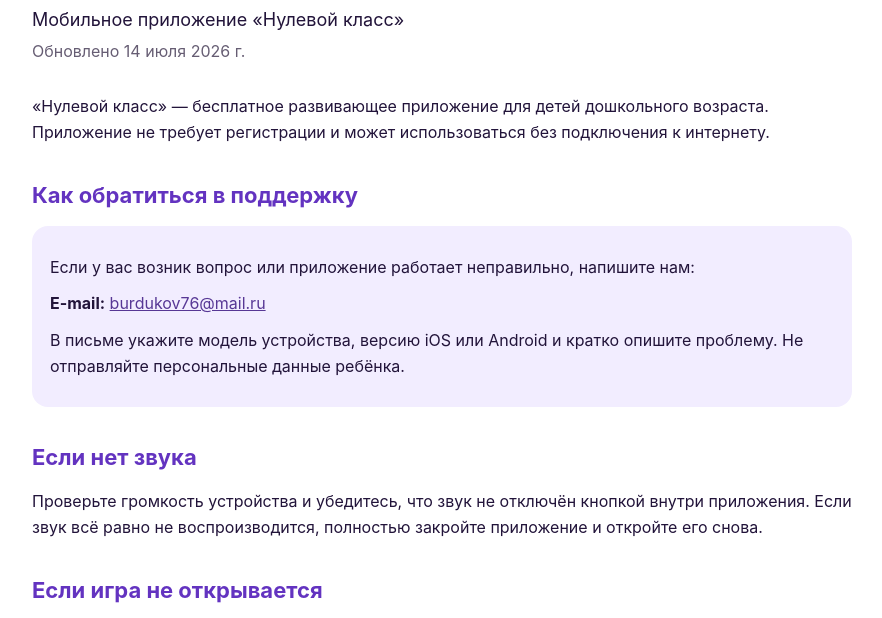
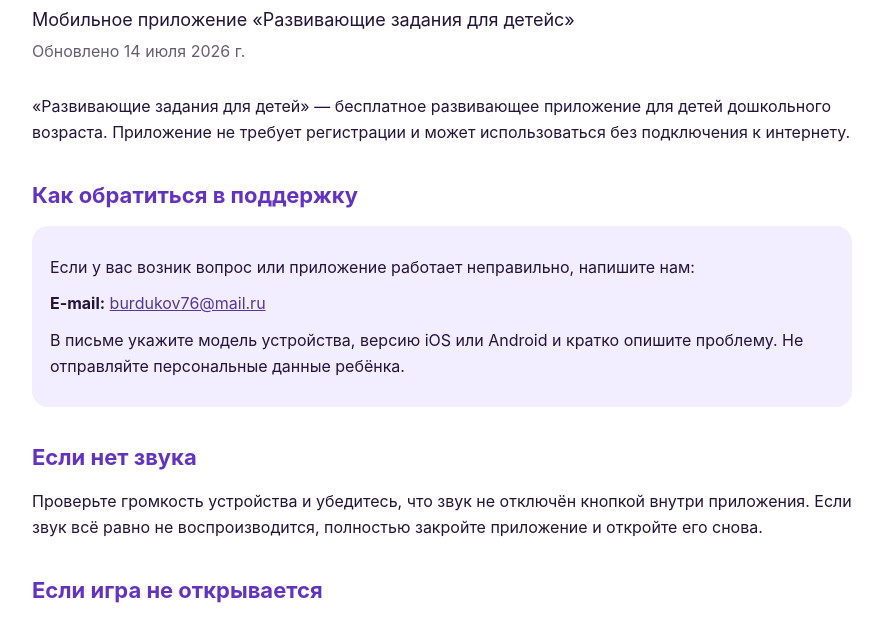
Before and after one commit to meosn/ChildGame-privacy, a plain HTML site: page support.html in a window 1280 px wide. Shown: the part 126-744 px from the top of the page, without its empty margins (198-1080 px from the left). Drawn offline with Linux system fonts and the light colour scheme.

Commit message:
sup_change

```diff
--- a/support.html
+++ b/support.html
@@ -3,8 +3,8 @@
 <head>
   <meta charset="utf-8">
   <meta name="viewport" content="width=device-width, initial-scale=1">
-  <meta name="description" content="Поддержка мобильного приложения «Нулевой класс»">
-  <title>Поддержка — Нулевой класс</title>
+  <meta name="description" content="Поддержка мобильного приложения «Развивающие задания для детей»">
+  <title>Поддержка — Развивающие задания для детей</title>
   <style>
     :root { color-scheme: light; font-family: -apple-system, BlinkMacSystemFont, "Segoe UI", sans-serif; }
     body { margin: 0; color: #22143a; background: #f7f5ff; line-height: 1.65; }
@@ -23,10 +23,10 @@
 <body>
 <main>
   <h1>Поддержка</h1>
-  <p class="subtitle">Мобильное приложение «Нулевой класс»</p>
+  <p class="subtitle">Мобильное приложение «Развивающие задания для детейс»</p>
   <p class="date">Обновлено 14 июля 2026 г.</p>
 
-  <p>«Нулевой класс» — бесплатное развивающее приложение для детей дошкольного возраста. Приложение не требует регистрации и может использоваться без подключения к интернету.</p>
+  <p>«Развивающие задания для детей» — бесплатное развивающее приложение для детей дошкольного возраста. Приложение не требует регистрации и может использоваться без подключения к интернету.</p>
 
   <h2>Как обратиться в поддержку</h2>
   <div class="contact">
```
